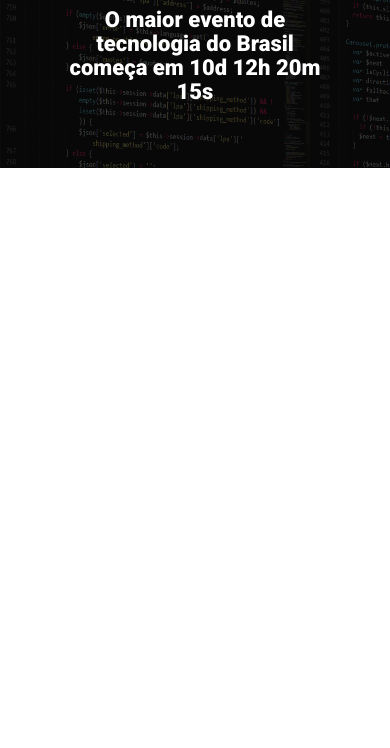
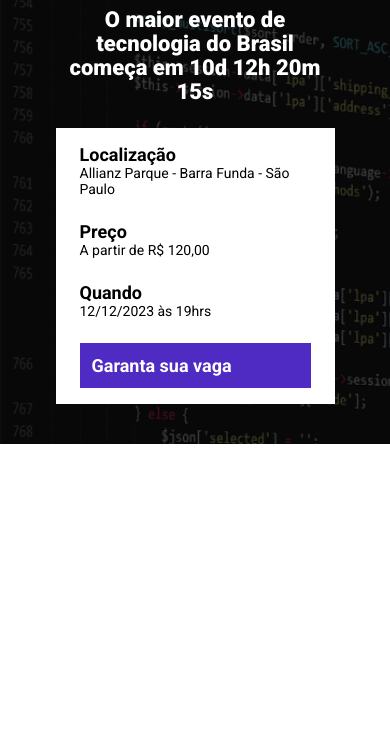
Before and after one commit to HigorStos/ebac_tech_talks, a website built with Parcel: page src/index.html in a window 390 px wide. Shown: the part 96-844 px from the top of the page. Built offline with nearby package versions, Linux system fonts and the light colour scheme.

Commit message:
criando o hero

```diff
--- a/src/index.html
+++ b/src/index.html
@@ -16,6 +16,25 @@
             <p class="hero__text">
                 O maior evento de tecnologia do Brasil começa em 10d 12h 20m 15s
             </p>
+            <div class="infos-bar">
+                <ul class="infos-bar__infos">
+                    <li class="infos-bar__infos__item">
+                        <b>Localização</b>
+                        Allianz Parque - Barra Funda - São Paulo
+                    </li>
+                    <li class="infos-bar__infos__item">
+                        <b>Preço</b>
+                        A partir de R$ 120,00
+                    </li>
+                    <li class="infos-bar__infos__item">
+                        <b>Quando</b>
+                        12/12/2023 às 19hrs
+                    </li>
+                </ul>
+                <a class="button button--primary" href="#">
+                    Garanta sua vaga
+                </a>
+            </div>
         </div>
     </header>
 
--- /dev/null
+++ b/src/styles/components/_buttons.scss
@@ -0,0 +1,23 @@
+.button {
+    padding: 12px;
+    font-size: 18px;
+    font-weight: bold;
+    text-decoration: none;
+    text-align: center;
+    white-space: nowrap;
+
+    &--primary {
+        color: #fff;
+        background-color: #4F2AC3;
+    }
+
+    @media (max-width: 640px) {
+        display: block;
+        width: 100%;
+    }
+
+    @media (max-width: 1024px) {
+        display: flex;
+        align-items: center;
+    }
+}
--- /dev/null
+++ b/src/styles/components/_infos_bar.scss
@@ -0,0 +1,40 @@
+.infos-bar {
+    padding: 16px 24px;
+    background-color: #fff;
+    display: flex;
+    justify-content: space-between;
+
+    &__infos {
+        display: flex;
+        gap: 40px;
+
+        &__item {
+            font-size: 14px;
+            color: #000;
+
+            b {
+                color: #000;
+                font-size: 18px;
+                display: block;
+            }
+        }
+    }
+
+    @media (max-width: 640px) {
+        display: block;
+
+        &__infos {
+            display: block;
+
+            &__item {
+                margin-bottom: 24px;
+            }
+        }
+    }
+
+    @media (max-width: 1024px) {
+        &__infos {
+            gap: 16px;
+        }
+    }
+}
--- a/src/styles/main.scss
+++ b/src/styles/main.scss
@@ -1,4 +1,6 @@
 @use 'hero';
+@use 'components/infos_bar';
+@use 'components/buttons';
 
 * {
     margin: 0;
@@ -6,6 +8,7 @@
     box-sizing: border-box;
     font-family: Roboto, sans-serif;
     color: #fff;
+    list-style: none;
 }
 
 .container {
```
